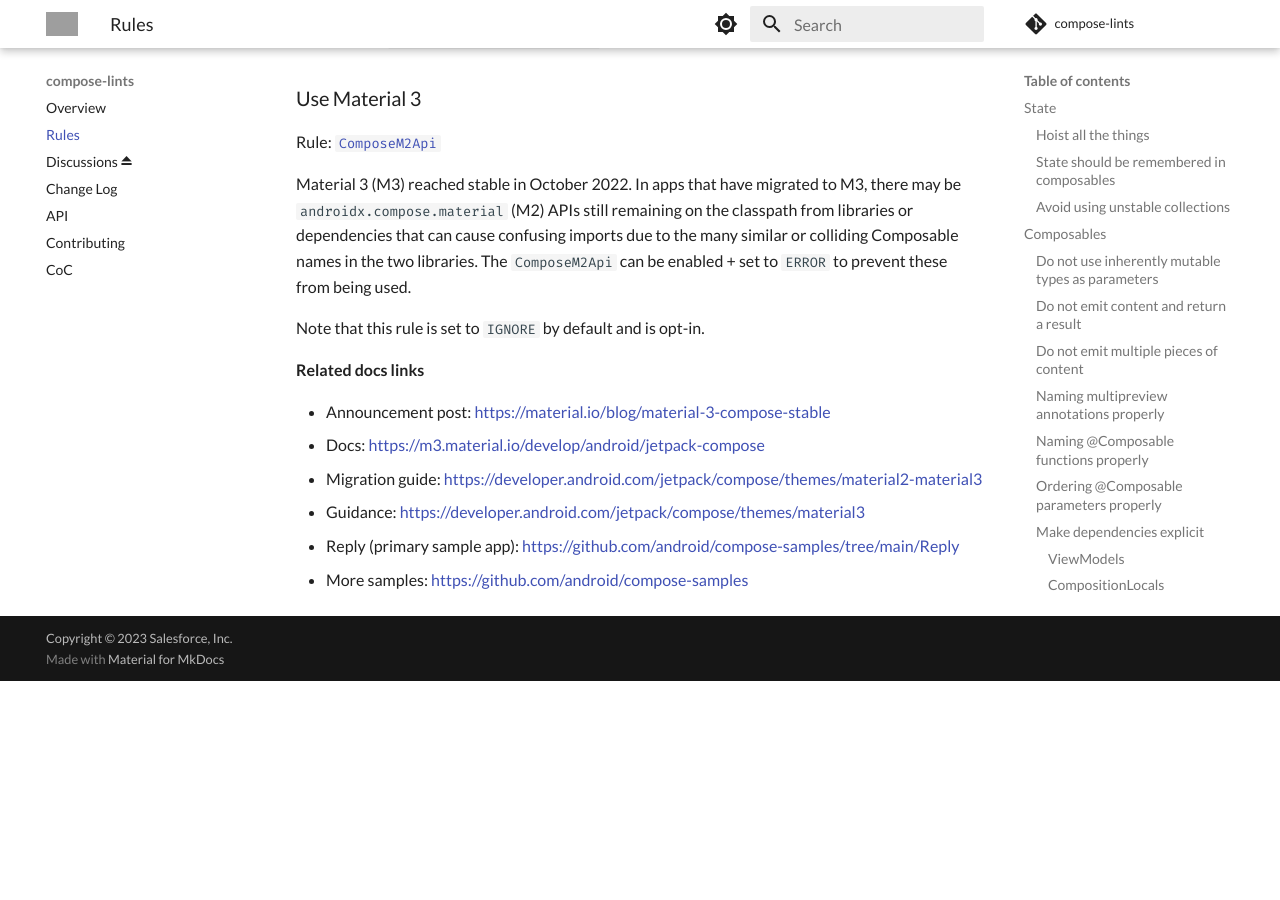
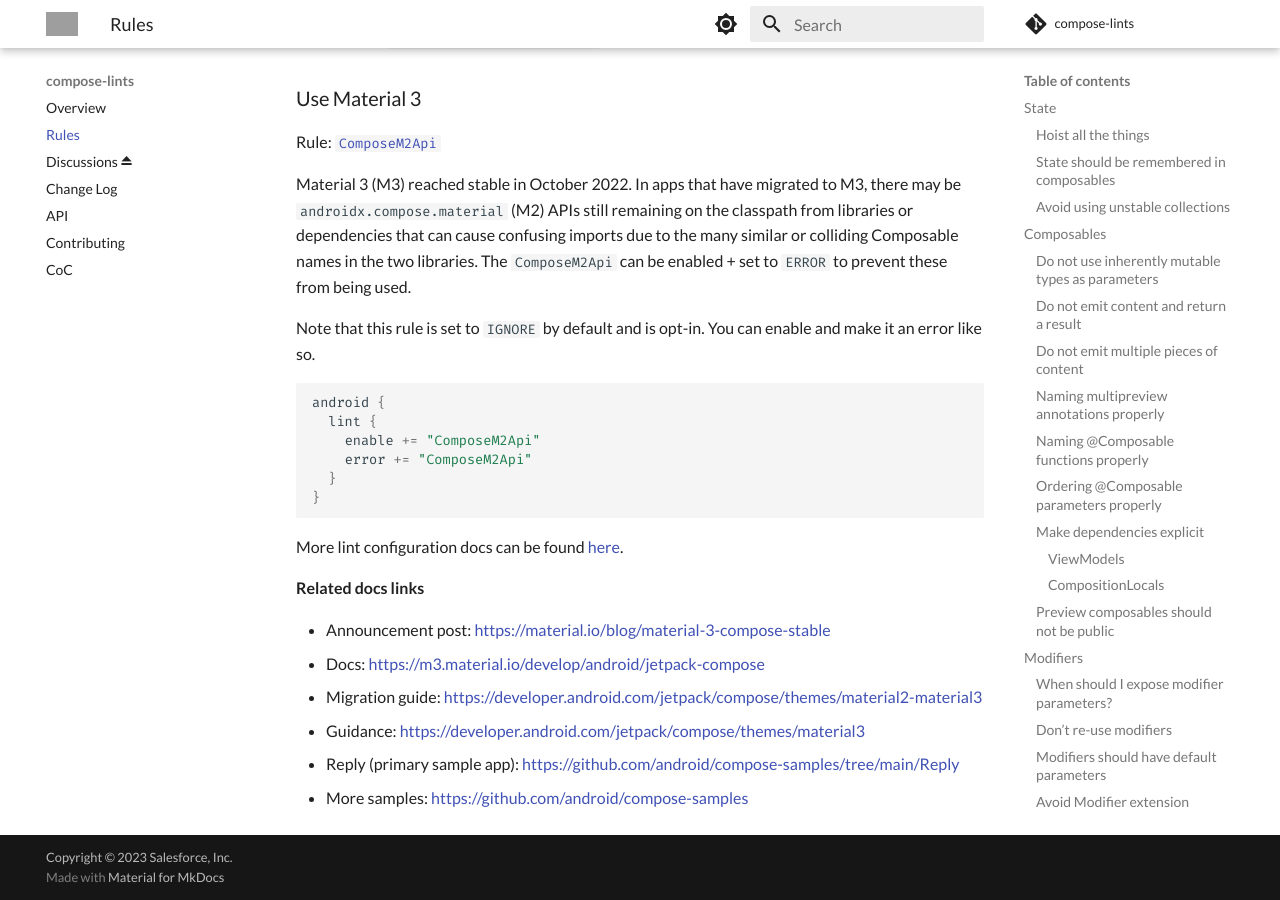
Before and after one commit to slackhq/compose-lints, an MkDocs documentation site: the page built from docs/rules.md, in a window 1280 px wide and 900 px high, scrolled down 8088 px. Built offline with MkDocs 1.6.1 and Material for MkDocs 9.7.7, drawn with Linux system fonts in a browser that asks for light colours; comment, search, counter and statistics services are not loaded; before the commit the page ends 8769 px from its top, so only the background shows below that; grey boxes are pictures that could not be loaded.

Commit message:
Add setup instructions

````diff
--- a/docs/rules.md
+++ b/docs/rules.md
@@ -301,8 +301,18 @@ Rule: [`ComposeM2Api`](https://github.com/slackhq/compose-lints/blob/main/compos
 
 Material 3 (M3) reached stable in October 2022. In apps that have migrated to M3, there may be `androidx.compose.material` (M2) APIs still remaining on the classpath from libraries or dependencies that can cause confusing imports due to the many similar or colliding Composable names in the two libraries. The `ComposeM2Api` can be enabled + set to `ERROR` to prevent these from being used.
 
-Note that this rule is set to `IGNORE` by default and is opt-in.
+Note that this rule is set to `IGNORE` by default and is opt-in. You can enable and make it an error like so.
 
+```kotlin
+android {
+  lint {
+    enable += "ComposeM2Api"
+    error += "ComposeM2Api"
+  }
+}
+```
+
+More lint configuration docs can be found [here](https://developer.android.com/studio/write/lint#gradle).
 
 **Related docs links**
 
````
